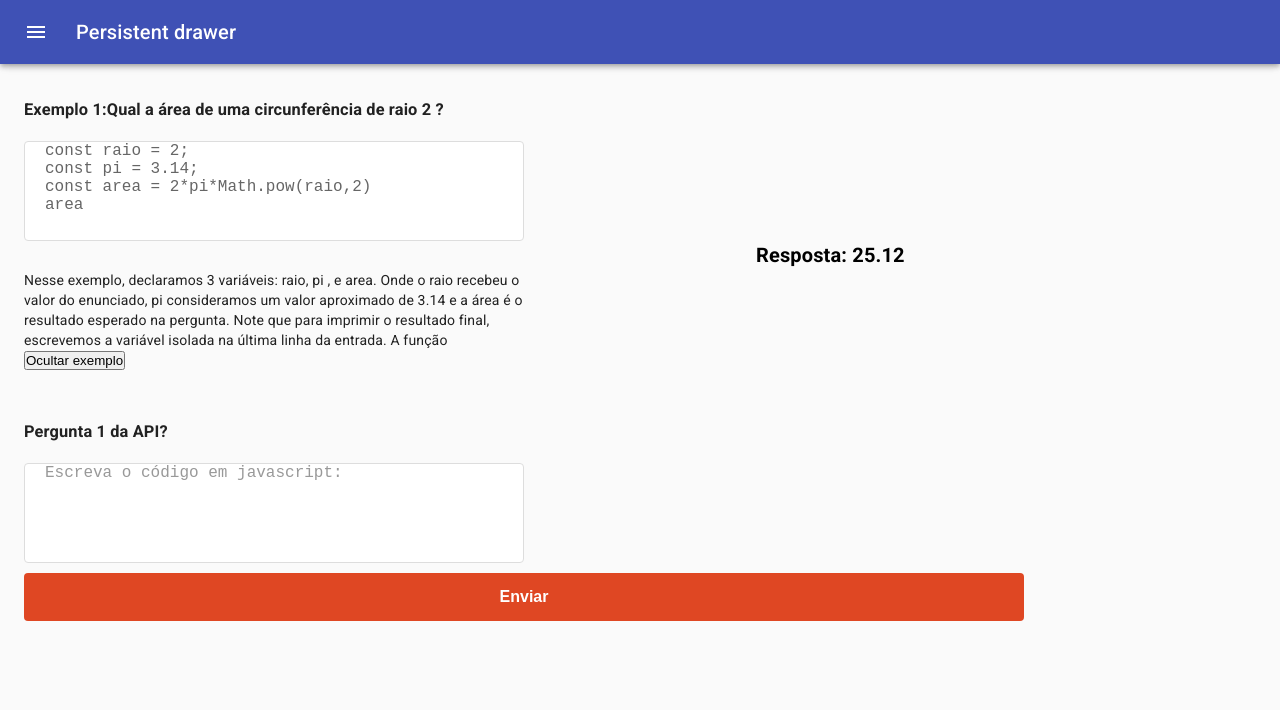
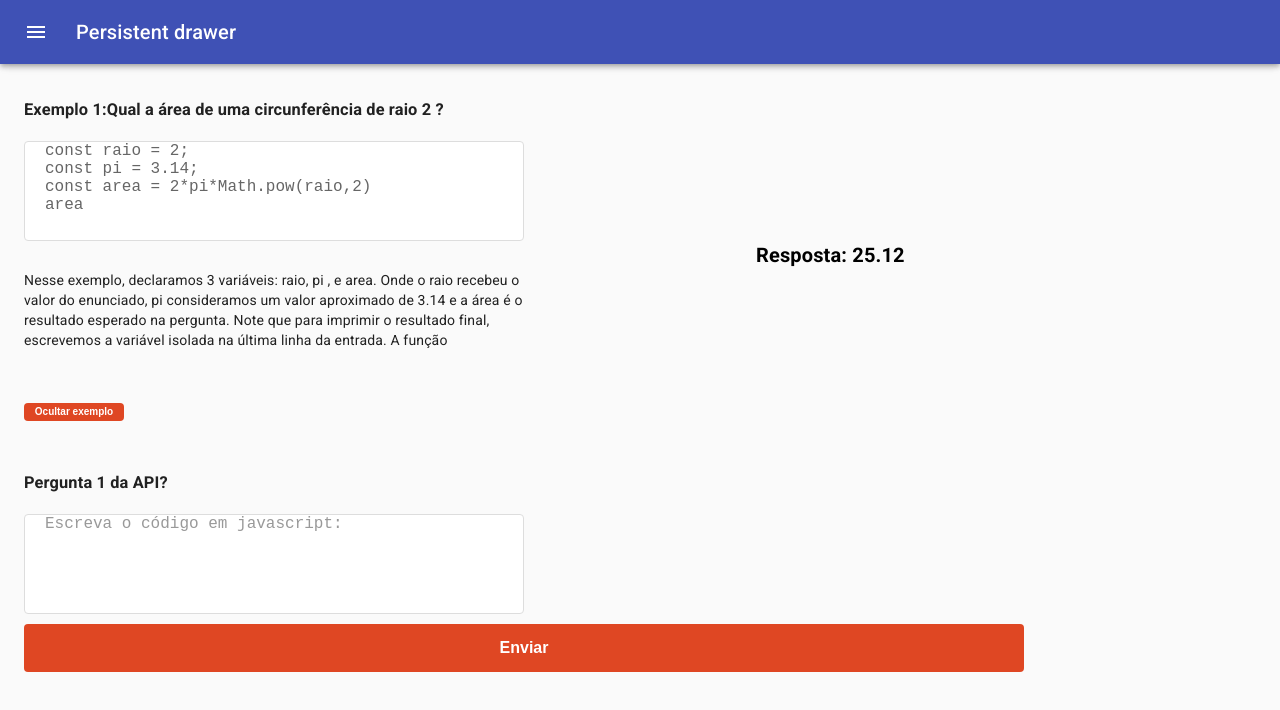
Before and after one commit to BrennerBatR/Hackathon-Rocketseat-Front, a React (Create React App) app: page /quest in a window 1280 px wide. Shown: the top 710 px of the page. Built offline with nearby package versions, Linux system fonts and the light colour scheme.

Commit message:
botao ocultar

```diff
--- a/src/pages/Quest/Quest.css
+++ b/src/pages/Quest/Quest.css
@@ -106,3 +106,18 @@
   font-size: 20px;
   font-weight: 900;
 }
+#aux {
+  justify-content: center;
+  align-items: center;
+}
+#sendQuest {
+  width: 100px;
+  border: 0;
+  border-radius: 4px;
+  height: 18px;
+  font-size: 10px;
+  background: #df4723;
+  font-weight: bold;
+  color: #fff;
+  cursor: pointer;
+}
--- a/src/pages/Quest/Quest.js
+++ b/src/pages/Quest/Quest.js
@@ -22,9 +22,7 @@ export default function Login({ history }) {
     const { _id } = response.data.dev;
     history.push(`/dev/${_id}`); //o hisotry é ehrdado do REACT DOM, fazer redirecionamento de paginas é assim
   } */
-  function hidden(disp) {
-    document.getElementById("example").style.display = disp;
-  }
+
   async function func(e) {
     e.preventDefault();
     var resp = undefined;
@@ -68,13 +66,16 @@ export default function Login({ history }) {
             que para imprimir o resultado final, escrevemos a variável isolada
             na última linha da entrada. A função
           </p>
-          <button
-            style={{ textAlign: "center" }}
-            onClick={() => setdisplayExample("none")}
-          >
-            Ocultar exemplo
-          </button>
         </div>
+      </Container>
+      <Container className="example-container">
+        <button
+          id="sendQuest"
+          style={{ textAlign: "center" }}
+          onClick={() => setdisplayExample("none")}
+        >
+          Ocultar exemplo
+        </button>
       </Container>
 
       <Container className="quest-container">
```
